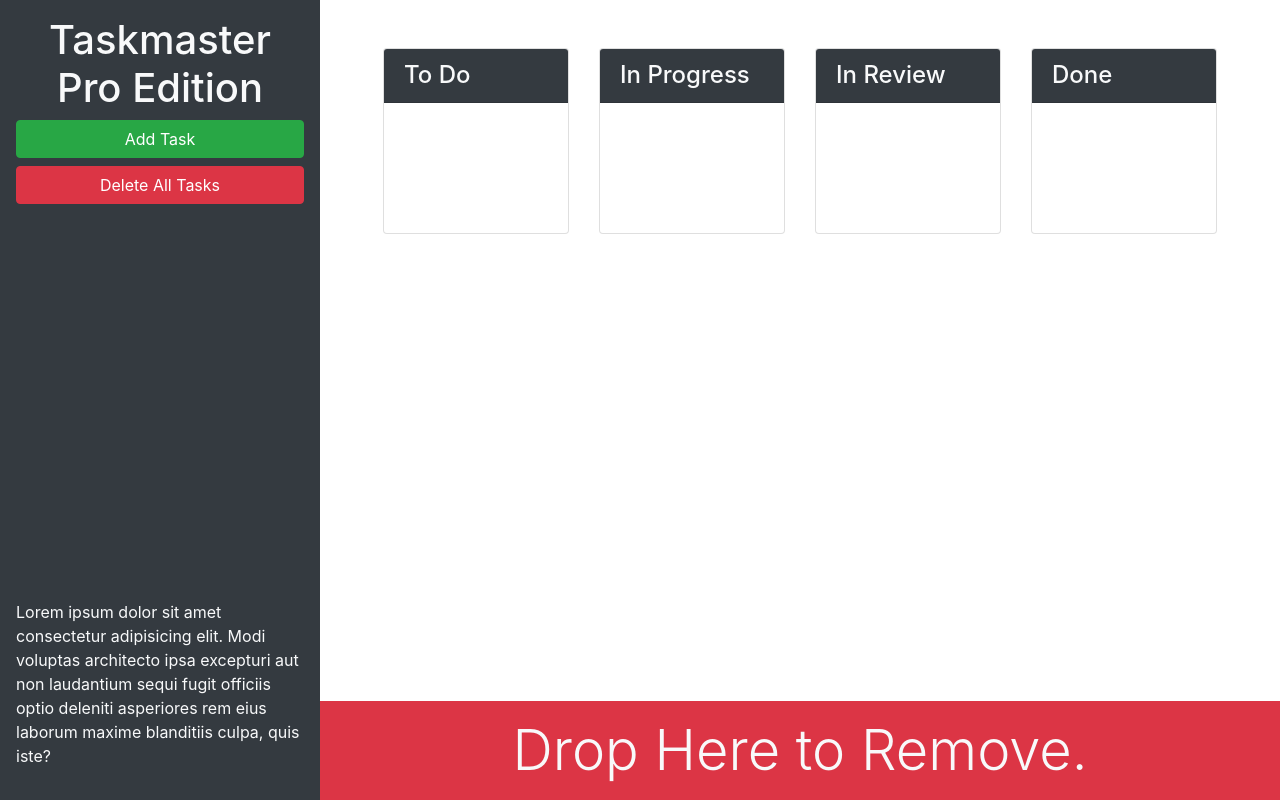
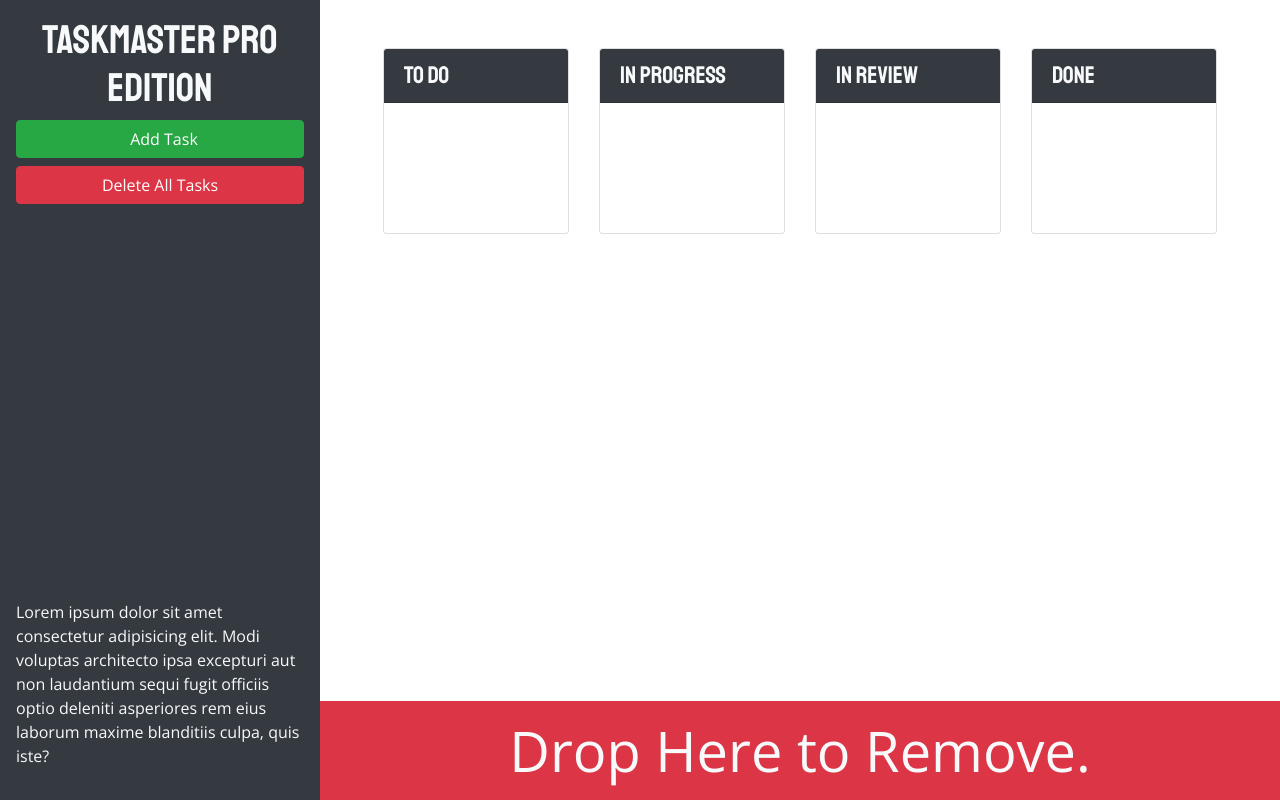
Before and after one commit to BBailey1985/taskmaster, a plain HTML site: page index.html in a window 1280 px wide. Drawn offline with nearby package versions, Linux system fonts and the light colour scheme.

Commit message:
stopping point for the day

```diff
--- a/assets/css/style.css
+++ b/assets/css/style.css
@@ -1,3 +1,16 @@
+body {
+  font-family: 'Open Sans', sans-serif;
+}
+
+h1,
+h2,
+h3,
+h4,
+h5,
+h6 {
+  font-family: 'Staatliches', sans-serif;
+}
+
 ul.list-group {
   min-height: 130px;
 }
--- a/assets/js/script.js
+++ b/assets/js/script.js
@@ -271,7 +271,7 @@ var auditTask = function(taskEl) {
   else if (Math.abs(moment().diff(time, "days")) <= 2) {
     $(taskEl).addClass("list-group-item-warning");
   }
-
+  console.log(taskEl);
 
 };
 
@@ -284,5 +284,11 @@ $("#remove-tasks").on("click", function() {
   saveTasks();
 });
 
+setInterval(function() {
+  $(".card .list-group-item").each(function(index, el) {
+    auditTask(el);
+  });
+}, (1000 * 60) * 30);
+
 // load tasks for the first time
 loadTasks();
--- a/index.html
+++ b/index.html
@@ -7,6 +7,8 @@
   <meta http-equiv="X-UA-Compatible" content="ie=edge">
   <link rel="stylesheet" href="https://cdnjs.cloudflare.com/ajax/libs/twitter-bootstrap/4.3.1/css/bootstrap.min.css">
   <link rel="stylesheet" href="https://cdnjs.cloudflare.com/ajax/libs/jqueryui/1.12.1/themes/base/jquery-ui.min.css">
+  <link href="https://fonts.googleapis.com/css2?family=Open+Sans:wght@400;700&family=Staatliches&display=swap" rel="stylesheet">
+  <link href="https://cdnjs.cloudflare.com/ajax/libs/open-iconic/1.1.1/font/css/open-iconic-bootstrap.min.css">
   <link rel="stylesheet" href="./assets/css/style.css" />
   <title>Taskmaster Pro</title>
 </head>
@@ -16,8 +18,9 @@
   <div class="row min-vh-100 no-gutters">
     <header class="col-12 col-lg-3 bg-dark text-light sticky-top d-flex flex-column p-4 p-lg-3">
       <h1 class="text-center">Taskmaster Pro Edition</h1>
-      <button id="create-task" class="btn btn-block btn-success" data-toggle="modal" data-target="#task-form-modal">Add
-        Task</button>
+      <button id="create-task" class="btn btn-block btn-success" data-toggle="modal" data-target="#task-form-modal">
+        <span class="oi oi-plus mr-2"></span>Add Task
+      </button>
       <button id="remove-tasks" class="btn btn-block btn-danger">Delete All Tasks</button>
       <p class="mt-auto d-none d-lg-block">Lorem ipsum dolor sit amet consectetur adipisicing elit. Modi voluptas architecto ipsa
         excepturi aut non
```
